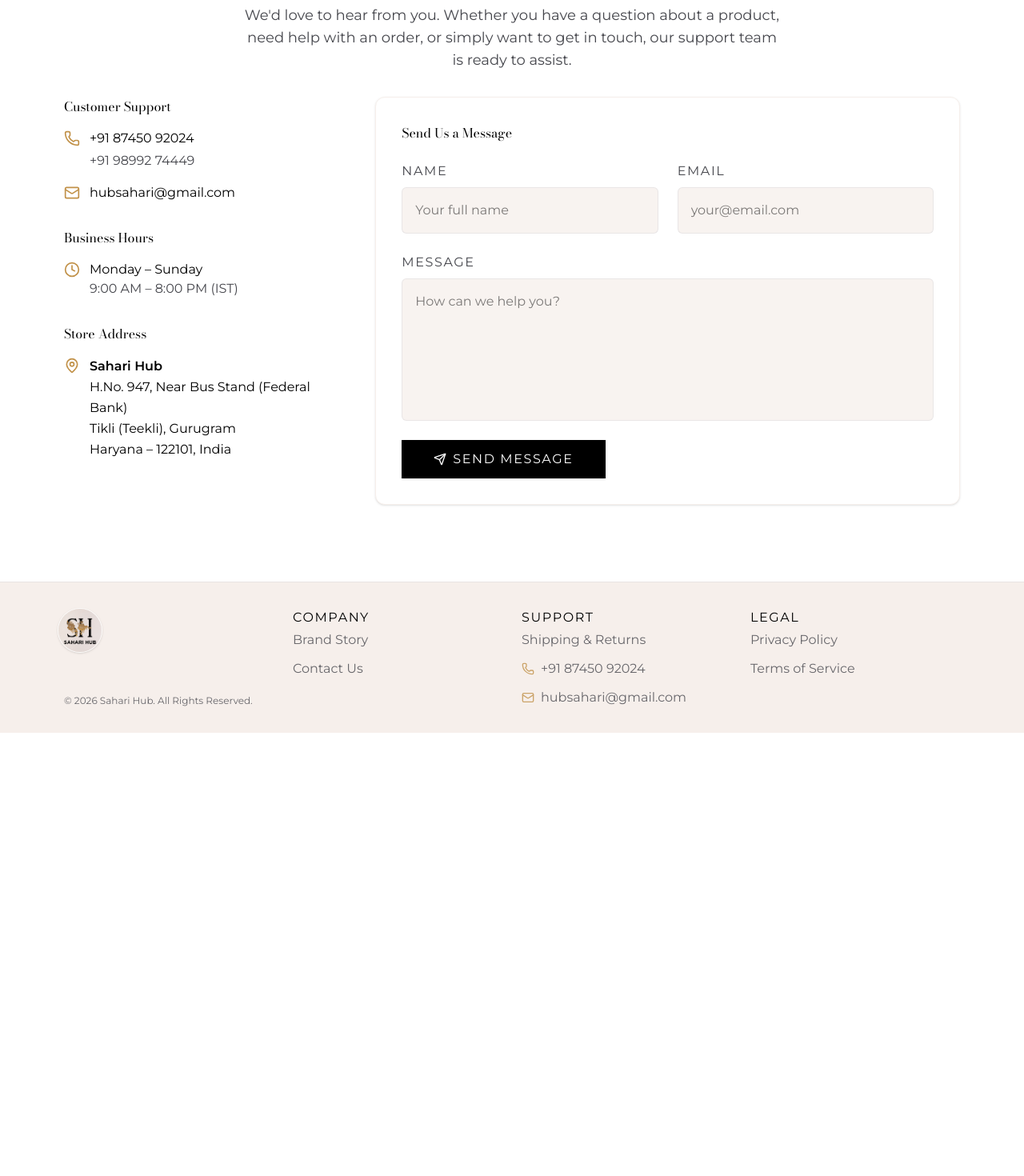
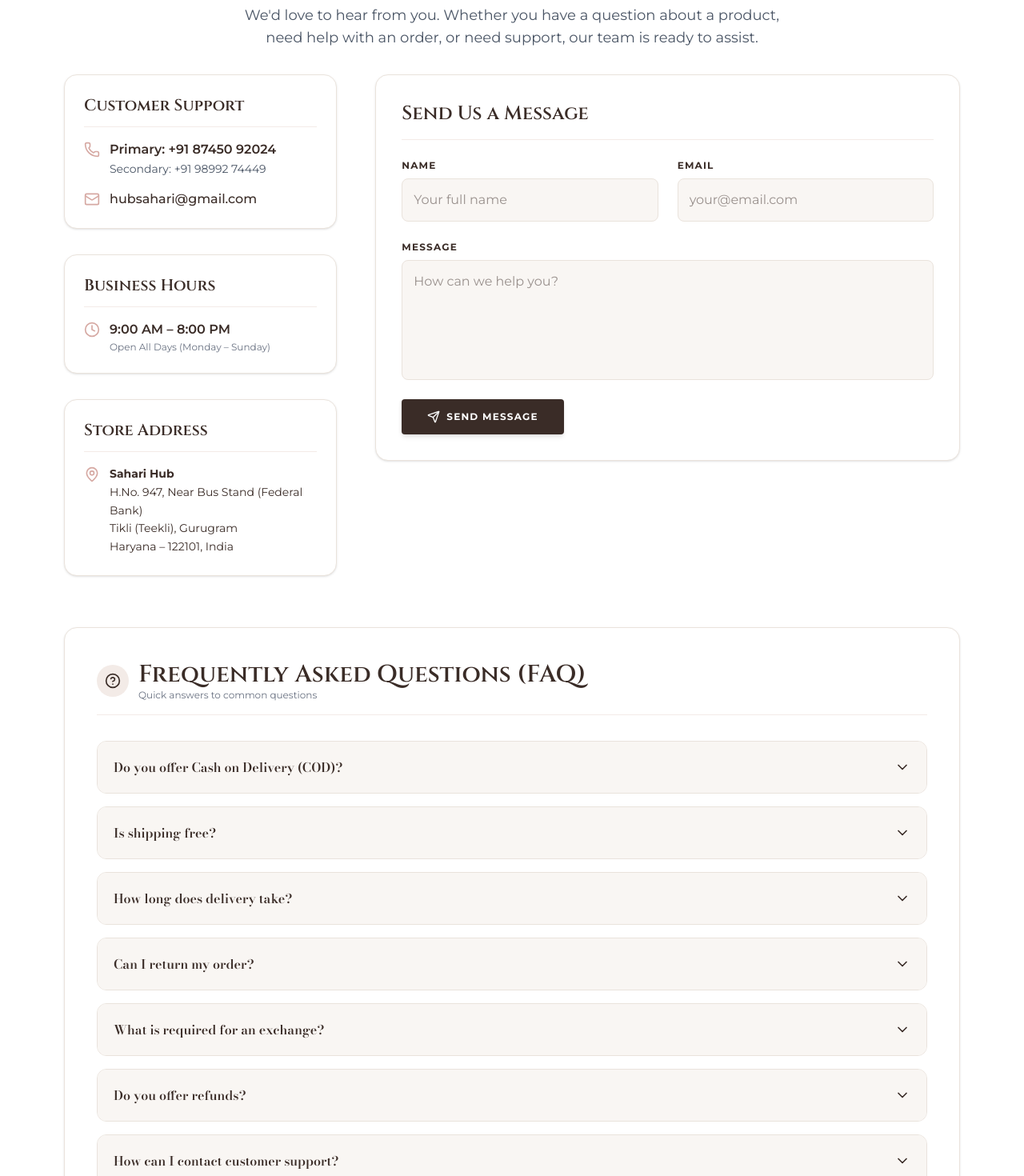
Before and after one commit to vanshg2/Sahari-Hub, a Next.js app in the folder sahari-hub-frontend/: page /contact in a window 1280 px wide. Shown: the part 220-1690 px from the top of the page at 80% size. Before the commit the page ends 1136 px from the top, so only its background shows below. Built offline with nearby package versions, Linux system fonts and the light colour scheme.

Commit message:
docs: update Privacy Policy, Terms & Conditions, and add FAQ accordion section

```diff
--- a/sahari-hub-frontend/src/app/(storefront)/contact/page.tsx
+++ b/sahari-hub-frontend/src/app/(storefront)/contact/page.tsx
@@ -3,13 +3,45 @@
 import { useState } from "react";
 import { FadeIn } from "@/components/animations/FadeIn";
 import { contactApi } from "@/lib/api";
-import { Send, Mail, MapPin, Phone, Clock } from "lucide-react";
+import { Send, Mail, MapPin, Phone, Clock, HelpCircle, ChevronDown } from "lucide-react";
+
+const faqs = [
+  {
+    question: "Do you offer Cash on Delivery (COD)?",
+    answer: "No. We currently accept online prepaid orders only."
+  },
+  {
+    question: "Is shipping free?",
+    answer: "Yes, we offer Free Shipping across India."
+  },
+  {
+    question: "How long does delivery take?",
+    answer: "Orders are usually delivered within 2-6 business days, depending on your location."
+  },
+  {
+    question: "Can I return my order?",
+    answer: "We do not accept returns. We only offer exchanges for damaged or defective products."
+  },
+  {
+    question: "What is required for an exchange?",
+    answer: "A valid unboxing video recorded from the moment the package is opened is mandatory. The request must be made within 7 days of delivery."
+  },
+  {
+    question: "Do you offer refunds?",
+    answer: "No. We do not offer refunds. Eligible products are exchanged only."
+  },
+  {
+    question: "How can I contact customer support?",
+    answer: "Primary: +91 87450 92024 | Secondary: +91 98992 74449 | Business Hours: 9:00 AM – 8:00 PM (All Days)"
+  }
+];
 
 export default function ContactPage() {
   const [form, setForm] = useState({ name: "", email: "", message: "" });
   const [loading, setLoading] = useState(false);
   const [success, setSuccess] = useState(false);
   const [error, setError] = useState("");
+  const [openFaq, setOpenFaq] = useState<number | null>(null);
 
   const handleSubmit = async (e: React.FormEvent) => {
     e.preventDefault();
@@ -31,56 +63,63 @@
       {/* Page Header */}
       <section className="w-full pt-16 pb-8 px-gutter-mobile md:px-margin-desktop max-w-[1440px] mx-auto text-center flex flex-col items-center justify-center">
         <FadeIn>
-          <h1 className="font-display-lg-mobile md:font-display-lg text-display-lg-mobile md:text-display-lg text-primary mb-4">
-            Contact Us
+          <h1 className="font-cinzel text-3xl md:text-5xl text-[#3A2C27] mb-4 font-semibold tracking-wide">
+            Contact &amp; FAQ
           </h1>
-          <p className="font-body-lg text-body-lg text-on-surface-variant max-w-2xl mx-auto">
-            We&apos;d love to hear from you. Whether you have a question about a product, need help with an order, or simply want to get in touch, our support team is ready to assist.
+          <p className="font-body-lg text-body-lg text-gray-600 max-w-2xl mx-auto">
+            We&apos;d love to hear from you. Whether you have a question about a product, need help with an order, or need support, our team is ready to assist.
           </p>
         </FadeIn>
       </section>
 
       {/* Contact Content */}
-      <section className="w-full px-gutter-mobile md:px-margin-desktop max-w-[1440px] mx-auto mb-24">
+      <section className="w-full px-gutter-mobile md:px-margin-desktop max-w-[1440px] mx-auto mb-16">
         <div className="grid grid-cols-1 lg:grid-cols-3 gap-12">
+
           {/* Contact Info */}
           <FadeIn delay={0.1} className="flex flex-col gap-8">
-            <div>
-              <h3 className="font-headline-md text-primary mb-4">Customer Support</h3>
+            <div className="bg-white border border-[#EAE3DC] rounded-2xl p-6 shadow-sm">
+              <h3 className="font-cinzel text-xl text-[#3A2C27] font-semibold mb-4 border-b border-[#F3EBE7] pb-3">
+                Customer Support
+              </h3>
               <div className="flex flex-col gap-4">
                 <div className="flex items-start gap-3">
-                  <Phone className="w-5 h-5 text-muted-gold mt-0.5 shrink-0" />
+                  <Phone className="w-5 h-5 text-[#D6A9A3] mt-0.5 shrink-0" />
                   <div>
-                    <p className="font-body-md text-primary">+91 87450 92024</p>
-                    <p className="font-body-sm text-on-surface-variant mt-1">+91 98992 74449</p>
+                    <p className="font-semibold text-[#3A2C27]">Primary: +91 87450 92024</p>
+                    <p className="text-sm text-gray-600 mt-0.5">Secondary: +91 98992 74449</p>
                   </div>
                 </div>
                 <div className="flex items-start gap-3">
-                  <Mail className="w-5 h-5 text-muted-gold mt-0.5 shrink-0" />
-                  <a href="mailto:hubsahari@gmail.com" className="font-body-md text-primary hover:text-muted-gold transition-colors">
+                  <Mail className="w-5 h-5 text-[#D6A9A3] mt-0.5 shrink-0" />
+                  <a href="mailto:hubsahari@gmail.com" className="text-[#3A2C27] hover:text-[#D6A9A3] transition-colors font-medium">
                     hubsahari@gmail.com
                   </a>
                 </div>
               </div>
             </div>
 
-            <div>
-              <h3 className="font-headline-md text-primary mb-4">Business Hours</h3>
+            <div className="bg-white border border-[#EAE3DC] rounded-2xl p-6 shadow-sm">
+              <h3 className="font-cinzel text-xl text-[#3A2C27] font-semibold mb-4 border-b border-[#F3EBE7] pb-3">
+                Business Hours
+              </h3>
               <div className="flex items-start gap-3">
-                <Clock className="w-5 h-5 text-muted-gold mt-0.5 shrink-0" />
+                <Clock className="w-5 h-5 text-[#D6A9A3] mt-0.5 shrink-0" />
                 <div>
-                  <p className="font-body-md text-primary">Monday – Sunday</p>
-                  <p className="font-body-md text-on-surface-variant">9:00 AM – 8:00 PM (IST)</p>
+                  <p className="font-semibold text-[#3A2C27]">9:00 AM – 8:00 PM</p>
+                  <p className="text-xs text-gray-500 mt-0.5">Open All Days (Monday – Sunday)</p>
                 </div>
               </div>
             </div>
 
-            <div>
-              <h3 className="font-headline-md text-primary mb-4">Store Address</h3>
+            <div className="bg-white border border-[#EAE3DC] rounded-2xl p-6 shadow-sm">
+              <h3 className="font-cinzel text-xl text-[#3A2C27] font-semibold mb-4 border-b border-[#F3EBE7] pb-3">
+                Store Address
+              </h3>
               <div className="flex items-start gap-3">
-                <MapPin className="w-5 h-5 text-muted-gold mt-0.5 shrink-0" />
-                <div className="font-body-md text-primary leading-relaxed">
-                  <p className="font-semibold">Sahari Hub</p>
+                <MapPin className="w-5 h-5 text-[#D6A9A3] mt-0.5 shrink-0" />
+                <div className="text-sm text-[#3A2C27] leading-relaxed">
+                  <p className="font-bold">Sahari Hub</p>
                   <p>H.No. 947, Near Bus Stand (Federal Bank)</p>
                   <p>Tikli (Teekli), Gurugram</p>
                   <p>Haryana – 122101, India</p>
@@ -91,15 +130,17 @@
 
           {/* Contact Form */}
           <FadeIn delay={0.2} className="lg:col-span-2">
-            <div className="bg-background border border-surface-container rounded-xl shadow-sm p-8">
-              <h3 className="font-headline-md text-primary mb-6">Send Us a Message</h3>
+            <div className="bg-white border border-[#EAE3DC] rounded-2xl shadow-sm p-8">
+              <h3 className="font-cinzel text-2xl text-[#3A2C27] font-semibold mb-6 border-b border-[#F3EBE7] pb-4">
+                Send Us a Message
+              </h3>
               {success ? (
                 <div className="text-center py-16">
-                  <div className="w-16 h-16 bg-tertiary-fixed rounded-full flex items-center justify-center mx-auto mb-4">
-                    <Send className="w-8 h-8 text-primary" />
+                  <div className="w-16 h-16 bg-[#F3EBE7] rounded-full flex items-center justify-center mx-auto mb-4">
+                    <Send className="w-8 h-8 text-[#3A2C27]" />
                   </div>
-                  <h4 className="font-headline-md text-primary mb-2">Message Sent</h4>
-                  <p className="font-body-md text-on-surface-variant">
+                  <h4 className="font-cinzel text-2xl text-[#3A2C27] mb-2 font-semibold">Message Sent</h4>
+                  <p className="text-gray-600">
                     Thank you for reaching out. We aim to respond to all customer inquiries as quickly as possible.
                   </p>
                 </div>
@@ -107,46 +148,46 @@
                 <form onSubmit={handleSubmit} className="flex flex-col gap-6">
                   <div className="grid grid-cols-1 md:grid-cols-2 gap-6">
                     <div className="flex flex-col gap-2">
-                      <label className="font-label-sm uppercase tracking-widest text-on-surface-variant">Name</label>
+                      <label className="font-label-sm uppercase tracking-widest text-[#3A2C27] font-bold text-xs">Name</label>
                       <input
                         type="text"
                         required
                         value={form.name}
                         onChange={(e) => setForm({ ...form, name: e.target.value })}
-                        className="w-full p-4 bg-surface-container-low border border-outline-variant/30 rounded-md font-body-md text-primary focus:outline-none focus:border-muted-gold transition-colors"
+                        className="w-full p-3.5 bg-[#F9F6F3] border border-[#EAE3DC] rounded-lg font-body-md text-[#3A2C27] focus:outline-none focus:border-[#3A2C27] transition-colors"
                         placeholder="Your full name"
                       />
                     </div>
                     <div className="flex flex-col gap-2">
-                      <label className="font-label-sm uppercase tracking-widest text-on-surface-variant">Email</label>
+                      <label className="font-label-sm uppercase tracking-widest text-[#3A2C27] font-bold text-xs">Email</label>
                       <input
                         type="email"
                         required
                         value={form.email}
                         onChange={(e) => setForm({ ...form, email: e.target.value })}
-                        className="w-full p-4 bg-surface-container-low border border-outline-variant/30 rounded-md font-body-md text-primary focus:outline-none focus:border-muted-gold transition-colors"
+                        className="w-full p-3.5 bg-[#F9F6F3] border border-[#EAE3DC] rounded-lg font-body-md text-[#3A2C27] focus:outline-none focus:border-[#3A2C27] transition-colors"
                         placeholder="your@email.com"
                       />
                     </div>
                   </div>
                   <div className="flex flex-col gap-2">
-                    <label className="font-label-sm uppercase tracking-widest text-on-surface-variant">Message</label>
+                    <label className="font-label-sm uppercase tracking-widest text-[#3A2C27] font-bold text-xs">Message</label>
                     <textarea
-                      rows={6}
+                      rows={5}
                       required
                       value={form.message}
                       onChange={(e) => setForm({ ...form, message: e.target.value })}
-                      className="w-full p-4 bg-surface-container-low border border-outline-variant/30 rounded-md font-body-md text-primary focus:outline-none focus:border-muted-gold transition-colors resize-none"
+                      className="w-full p-3.5 bg-[#F9F6F3] border border-[#EAE3DC] rounded-lg font-body-md text-[#3A2C27] focus:outline-none focus:border-[#3A2C27] transition-colors resize-none"
                       placeholder="How can we help you?"
                     />
                   </div>
 
-                  {error && <p className="text-error font-body-md text-sm">{error}</p>}
+                  {error && <p className="text-red-500 text-sm">{error}</p>}
 
                   <button
                     type="submit"
                     disabled={loading}
-                    className="self-start bg-primary text-white font-label-md uppercase tracking-widest px-10 py-3 hover:bg-secondary transition-colors shadow-sm disabled:opacity-50 flex items-center gap-2"
+                    className="self-start bg-[#3A2C27] text-white font-label-md uppercase tracking-widest px-8 py-3.5 rounded-sm hover:bg-black transition-colors shadow-md disabled:opacity-50 flex items-center gap-2 text-xs font-bold"
                   >
                     <Send className="w-4 h-4" />
                     {loading ? "Sending..." : "Send Message"}
@@ -157,6 +198,53 @@
           </FadeIn>
         </div>
       </section>
+
+      {/* Frequently Asked Questions (FAQ) Section */}
+      <section className="w-full px-gutter-mobile md:px-margin-desktop max-w-[1440px] mx-auto mb-24 max-w-4xl">
+        <FadeIn delay={0.3}>
+          <div className="bg-white border border-[#EAE3DC] rounded-2xl p-6 md:p-10 shadow-sm">
+            <div className="flex items-center gap-3 mb-8 pb-4 border-b border-[#F3EBE7]">
+              <div className="w-10 h-10 bg-[#F3EBE7] rounded-full flex items-center justify-center text-[#3A2C27]">
+                <HelpCircle className="w-5 h-5" />
+              </div>
+              <div>
+                <h2 className="font-cinzel text-xl md:text-3xl text-[#3A2C27] font-semibold">
+                  Frequently Asked Questions (FAQ)
+                </h2>
+                <p className="text-xs text-gray-500">Quick answers to common questions</p>
+              </div>
+            </div>
+
+            <div className="space-y-4">
+              {faqs.map((faq, index) => {
+                const isOpen = openFaq === index;
+                return (
+                  <div
+                    key={index}
+                    className="border border-[#EAE3DC] rounded-xl overflow-hidden transition-all duration-200"
+                  >
+                    <button
+                      onClick={() => setOpenFaq(isOpen ? null : index)}
+                      className="w-full flex items-center justify-between p-4 md:p-5 text-left bg-[#F9F6F3] hover:bg-[#F3EBE7] transition-colors"
+                    >
+                      <span className="font-headline-md text-sm md:text-base text-[#3A2C27] font-semibold pr-4">
+                        {faq.question}
+                      </span>
+                      <ChevronDown className={`w-5 h-5 text-[#3A2C27] shrink-0 transition-transform duration-300 ${isOpen ? "rotate-180" : ""}`} />
+                    </button>
+
+                    {isOpen && (
+                      <div className="p-4 md:p-5 bg-white text-xs md:text-sm text-gray-700 leading-relaxed border-t border-[#EAE3DC]">
+                        {faq.answer}
+                      </div>
+                    )}
+                  </div>
+                );
+              })}
+            </div>
+          </div>
+        </FadeIn>
+      </section>
     </>
   );
 }
```
Also changed, not shown: sahari-hub-frontend/src/app/(storefront)/privacy/page.tsx (+48 -58 lines), sahari-hub-frontend/src/app/(storefront)/terms/page.tsx (+53 -88 lines).
